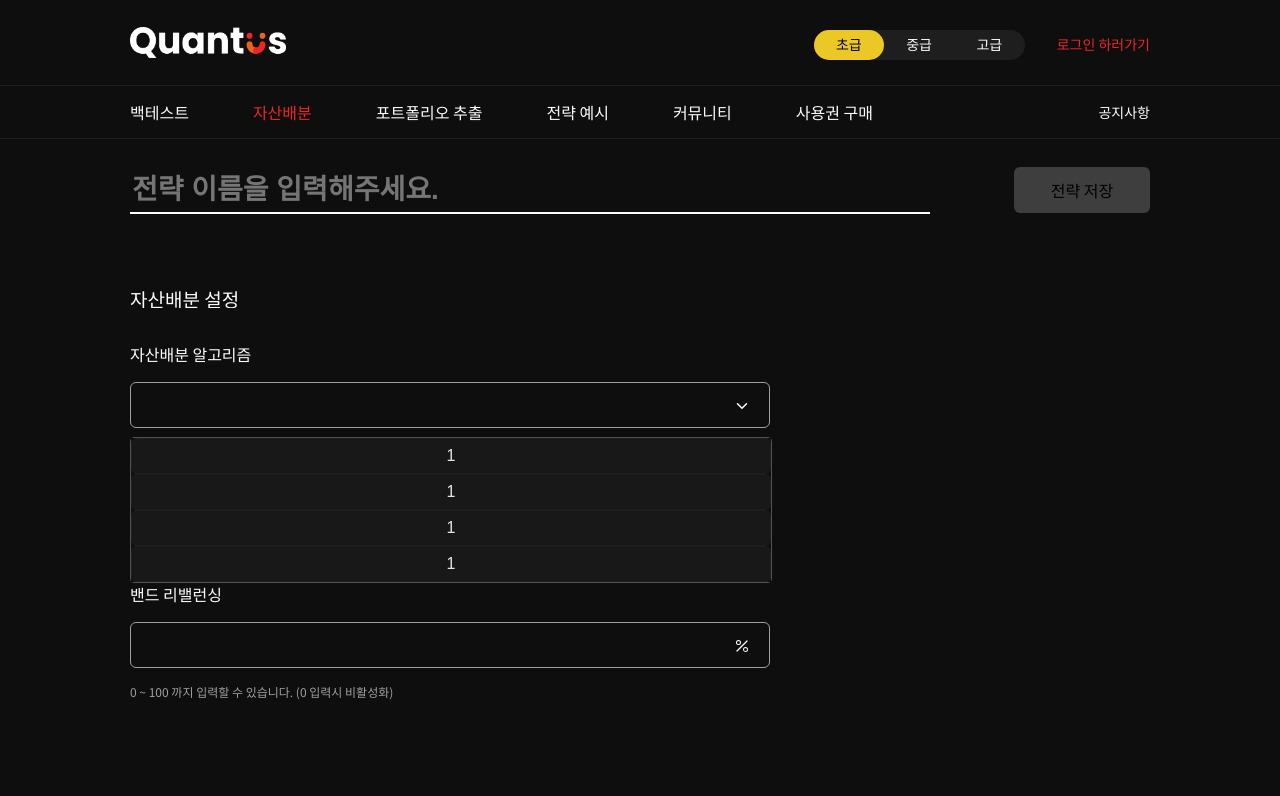
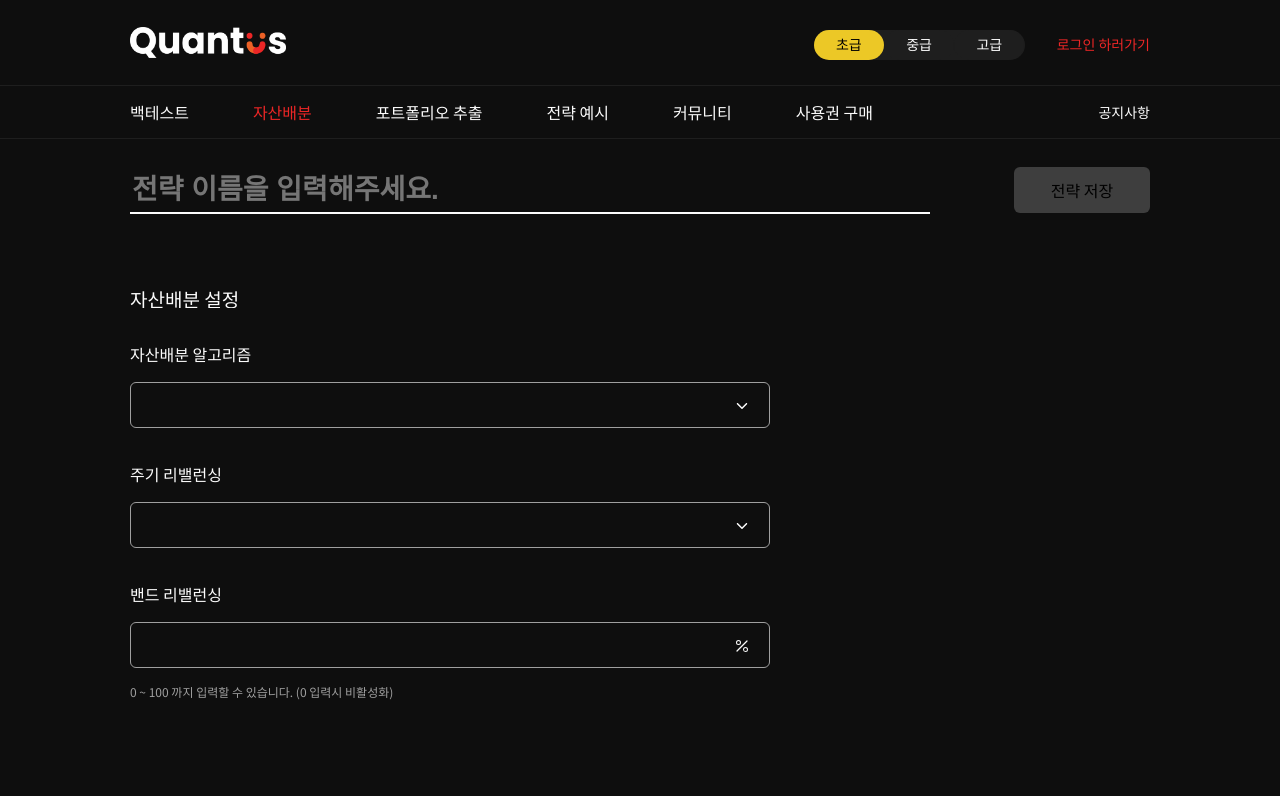
Before and after one commit to daydreamplace/react-recruitment-task, a React (Vite) app: page / in a window 1280 px wide. Shown: the top 796 px of the page. Built offline with nearby package versions, Linux system fonts and the light colour scheme.

Commit message:
:sparkles: feature algorithm input click and view drop down

```diff
--- a/src/components/AssetAllocation/AssetAllocationSetting/AssetAllocationAlgorithm/index.jsx
+++ b/src/components/AssetAllocation/AssetAllocationSetting/AssetAllocationAlgorithm/index.jsx
@@ -25,7 +25,7 @@ const AssetAllocationAlgorithm = () => {
         }
         onClick={onClick}
       />
-      <DropDown />
+      {isDropDown && <DropDown />}
     </AssetAllocationAlgorithmContainer>
   );
 };
--- a/src/components/AssetAllocation/AssetAllocationSetting/DropDown/index.jsx
+++ b/src/components/AssetAllocation/AssetAllocationSetting/DropDown/index.jsx
@@ -25,8 +25,8 @@ const DropDownContainer = styled.div`
   z-index: 2;
   margin-top: 9px;
   background: ${({ theme }) => theme.backgroundColor};
-  border: 1px solid rgb(82, 82, 82);
-  border-radius: 4px;
+  border: 1px solid ${({ theme }) => theme.darkGray};
+  border-radius: 6px;
 
   .select-option {
     position: relative;
@@ -46,9 +46,14 @@ const DropDownContainer = styled.div`
       cursor: pointer;
     }
 
-    input: hover {
+    input:hover {
       border: none;
       background: rgba(255, 255, 255, 0.08);
+    }
+
+    input:focus {
+      outline: none;
+      background: rgba(236, 97, 38, 0.3);
     }
   }
 `;
```
